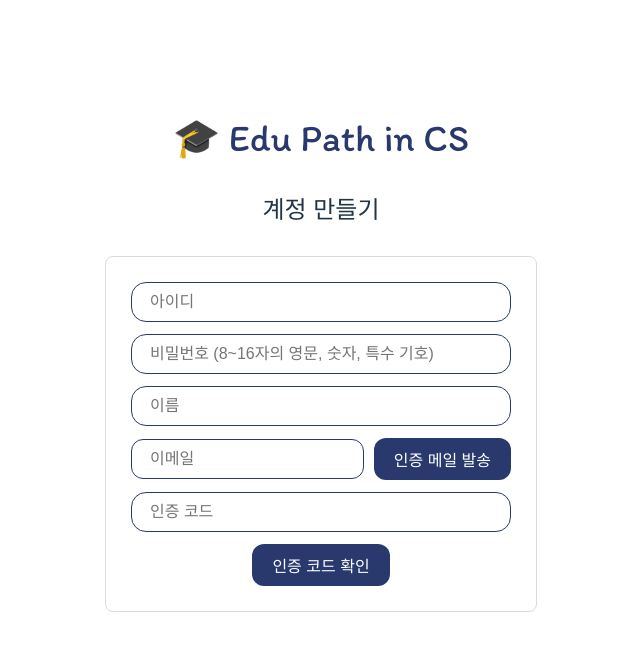
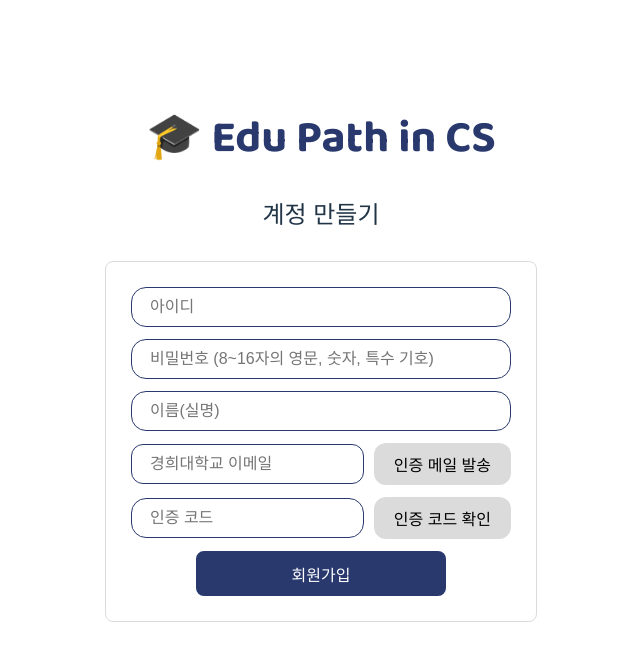
Before and after one commit to semothon/2025_TEAM_15_FE, a React app: page /signup in a window 1280 px wide. Shown: the top 660 px of the page, without its empty margins (319-959 px from the left). Built offline with nearby package versions, Linux system fonts and the light colour scheme; the HTML template or start-up script is replaced by a standard one; a web font is replaced by a local one.

Commit message:
🎨 style: #11 add button on SignUp page & modify logo text

```diff
--- a/src/pages/LogIn.jsx
+++ b/src/pages/LogIn.jsx
@@ -51,7 +51,7 @@ const LogIn = () => {
         <div className="login-box">
           {/* <Animation text="🎓Edu Path in CS" /> */}
 
-          <div className="epic">
+          <div className="epic-logo-text">
             <h2>🎓 Edu Path in CS</h2>
           </div>
 
--- a/src/pages/SignUp.jsx
+++ b/src/pages/SignUp.jsx
@@ -78,7 +78,7 @@ const SignUp = () => {
       <div className="signup-container">
         {/* <Animation text="🎓Edu Path in CS" /> */}
 
-        <div className="epic">
+        <div className="epic-logo-text">
           <h2>🎓 Edu Path in CS</h2>
         </div>
 
@@ -102,7 +102,7 @@ const SignUp = () => {
           />
           <input
             type="text"
-            placeholder="이름"
+            placeholder="이름(실명)"
             className="input-field"
             value={name}
             onChange={(e) => setName(e.target.value)}
@@ -110,17 +110,22 @@ const SignUp = () => {
           <div className="verification-container">
             <input
               type="email"
-              placeholder="이메일"
+              placeholder="경희대학교 이메일"
               className="email-field"
               value={email}
               onChange={(e) => setEmail(e.target.value)}
             />
-            <button className="verification-button" onClick={handleSendAuthEmail}>
+            <button className="verification-button"
+              placholder="인증번호 입력"
+              onClick={handleSendAuthEmail}>
               인증 메일 발송
             </button>
           </div>
           {successMessage && <div className="success-message">{successMessage}</div>}
           {errorMessage && <div className="error-message">{errorMessage}</div>}
+
+          <div className="verification-container">
+
           <input
             type="text"
             placeholder="인증 코드"
@@ -132,6 +137,14 @@ const SignUp = () => {
             인증 코드 확인
           </button>
         </div>
+
+        <div className="signup-button-container">
+          <button className="signup-button" onClick={handleSignUp}>
+              회원가입
+          </button>
+        </div>
+
+        </div>
       </div>
     </>
   );
--- a/src/styles/login.css
+++ b/src/styles/login.css
@@ -8,12 +8,13 @@
   margin-top: -110px;
 }
 
-.epic h2 {
-  font-size: 38px;
+.epic-logo-text h2 {
   font-weight: bold;
   margin-bottom: 5px;
   color: var(--primary-color);
-  font-family: 'Itim', cursive;
+  font-family: "Baloo 2", sans-serif;
+  font-size: 45px;
+  white-space: nowrap;
 }
 
 .login-box {
--- a/src/styles/signup.css
+++ b/src/styles/signup.css
@@ -9,12 +9,12 @@
   margin-top: -110px;
 }
 
-.epic h2 {
-  font-size: 38px;
+.epic-logo-text h2 {
   font-weight: bold;
   margin-bottom: 5px;
   color: var(--primary-color);
-  font-family: 'Itim', cursive;
+  font-family: "Baloo 2", sans-serif;
+  font-size: 45px;
 }
 
 .signup-header {
@@ -65,8 +65,8 @@
 
 .verification-button {
   white-space: nowrap;
-  background-color: var(--primary-color);
-  color: white;
+  background-color: var(--border-color);
+  color: black;
   border: none;
   font-weight: bold;
   cursor: pointer;
@@ -79,3 +79,23 @@
 .verification-button:hover {
   background-color: var(--primary-hover-color);
 }
+
+.signup-button {
+  background-color: var(--primary-color);
+  color: white;
+  border: none;
+  font-weight: bold;
+  cursor: pointer;
+  transition: background-color 0.3s ease;
+  height: 45px;
+  width: 250px;
+  padding-top: 10px;
+}
+
+.verification-button:hover {
+  background-color: var(--secondary-hover-color);
+}
+
+.signup-button:hover {
+  background-color: var(--primary-hover-color);
+}
--- a/src/styles/theme.css
+++ b/src/styles/theme.css
@@ -6,6 +6,7 @@
   --khu-color: #8f2926;
   --account-color: #855837;
   --border-color: #dbdbdb;
+  --secondary-hover-color: #dbdbdb;
   --placeholder-color: #7a7777;
   --primary-font: 'IBM Plex Sans KR', sans-serif;
   --noto-sans-font: "Noto Sans", "Noto Sans KR", sans-serif;
```
